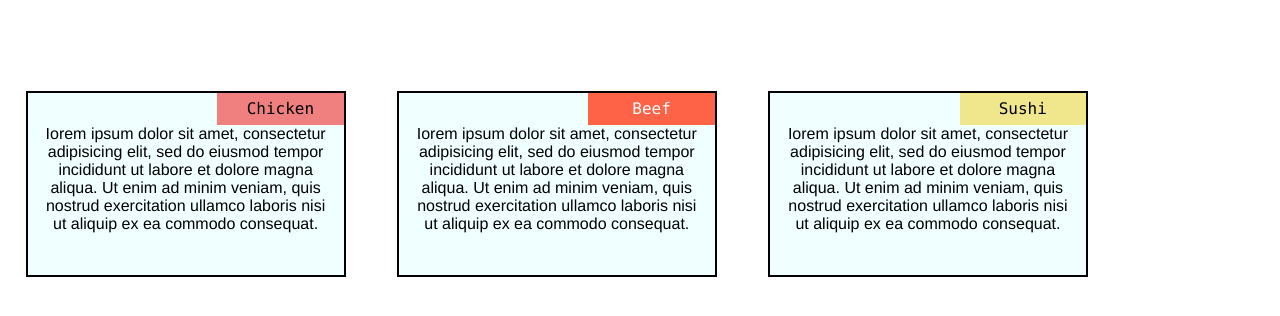
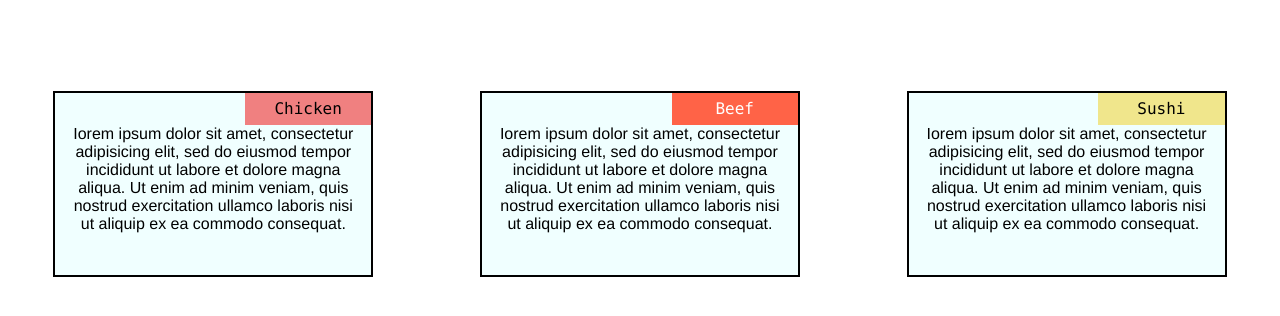
Before and after one commit to wjz8597/solution_module_2, a plain HTML site: page index.html in a window 1280 px wide. Shown: the part 70-386 px from the top of the page. Drawn offline with Linux system fonts and the light colour scheme.

Commit message:
My new commit

```diff
--- a/css/main.css
+++ b/css/main.css
@@ -35,7 +35,7 @@ p {
 	border: 2px solid black;
 	background-color: azure;
 	float: left;
-	margin: 5% 2%;
+	margin: 5% 4.166%;
 	position: relative;
 	height: 30%;
 }
@@ -120,6 +120,7 @@ p {
   }
   .col-md-5 {
     width: 41.66%;
+    margin-left: 4.166%;
   }
   .col-md-6 {
     width: 50%;
--- a/index.html
+++ b/index.html
@@ -19,7 +19,7 @@
         </div>
 
 
-        <div class="outerBlock col-lg-3 col-md-5">
+        <div class="outerBlock col-lg-3">
             <div class="innerBlock color3 newFont">Sushi</div>
             <p>Iorem ipsum dolor sit amet, consectetur adipisicing elit, sed do eiusmod tempor incididunt ut labore et dolore magna aliqua. Ut enim ad minim veniam, quis nostrud exercitation ullamco laboris nisi ut aliquip ex ea commodo consequat.</p>
         </div>
```
